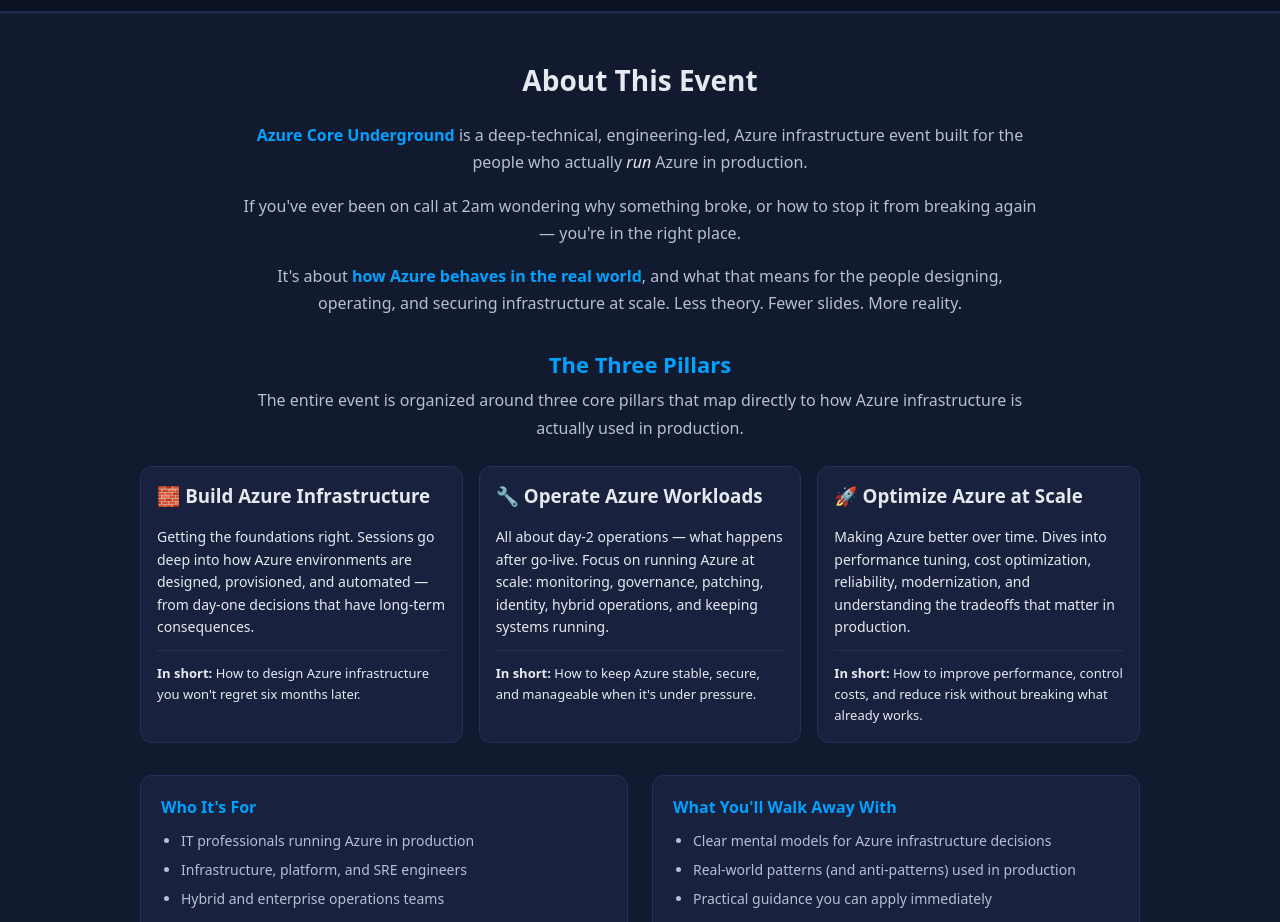
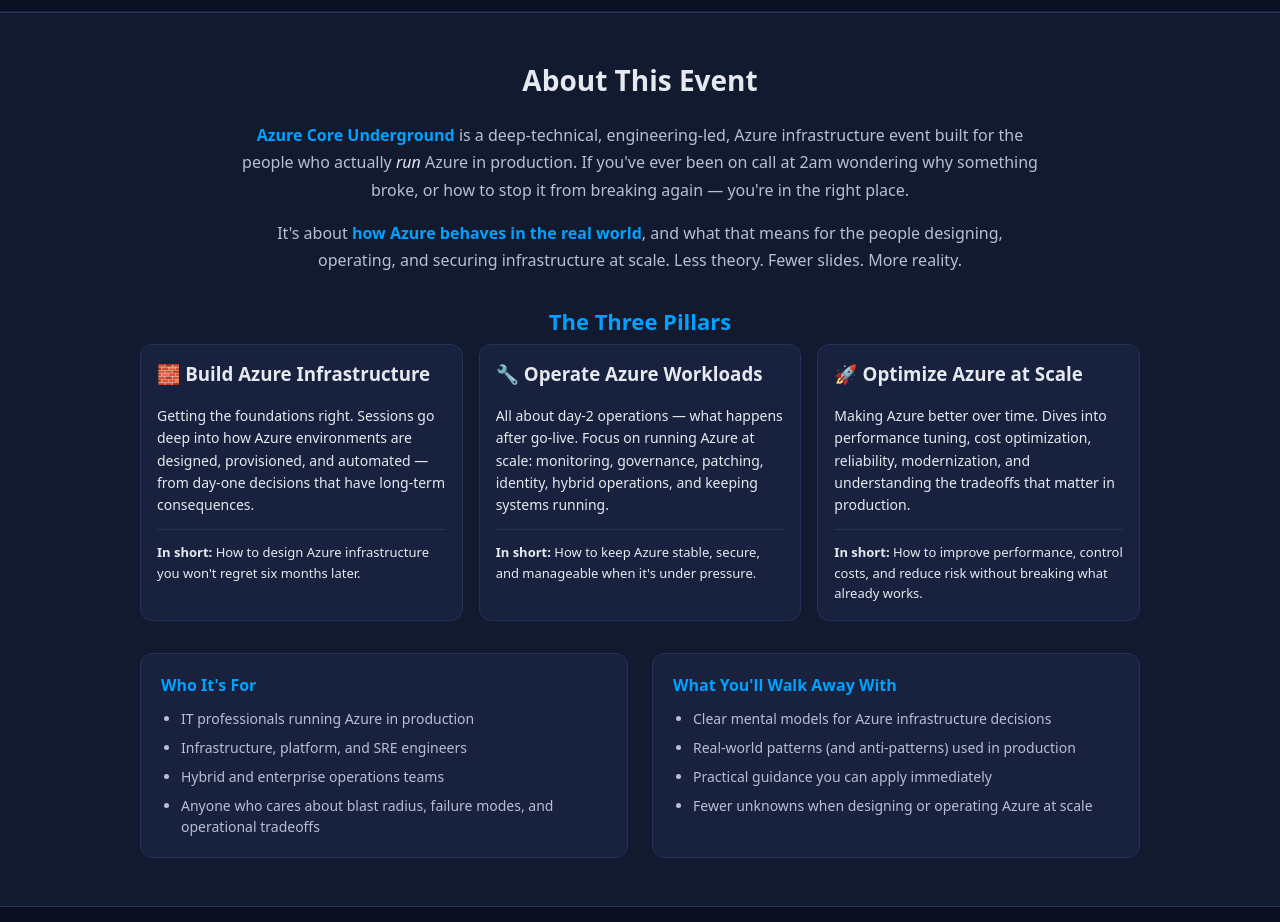
Before and after one commit to pierreroman/Azr-Core-Event, a plain HTML site: page index.html in a window 1280 px wide. Shown: the part 1400-2322 px from the top of the page. Drawn offline with Linux system fonts and the light colour scheme; no server answers; a script that the page names is missing.

Commit message:
edits of text

```diff
--- a/index.html
+++ b/index.html
@@ -50,12 +50,10 @@
   <section id="about" class="about-event">
     <h2>About This Event</h2>
     <div class="about-content">
-      <p><strong>Azure Core Underground</strong> is a deep-technical, engineering-led, Azure infrastructure event built for the people who actually <em>run</em> Azure in production.</p>
-      <p>If you've ever been on call at 2am wondering why something broke, or how to stop it from breaking again — you're in the right place.</p>
+      <p><strong>Azure Core Underground</strong> is a deep-technical, engineering-led, Azure infrastructure event built for the people who actually <em>run</em> Azure in production. If you've ever been on call at 2am wondering why something broke, or how to stop it from breaking again — you're in the right place.</p>
       <p>It's about <strong>how Azure behaves in the real world</strong>, and what that means for the people designing, operating, and securing infrastructure at scale. Less theory. Fewer slides. More reality.</p>
 
       <h3 class="pillars-heading">The Three Pillars</h3>
-      <p class="pillars-intro">The entire event is organized around three core pillars that map directly to how Azure infrastructure is actually used in production.</p>
 
       <div class="cards">
         <article class="card">
```
